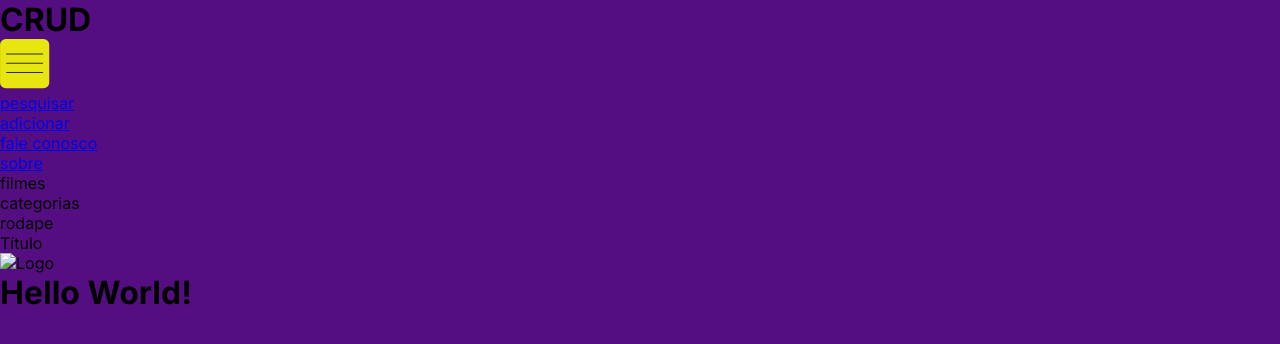
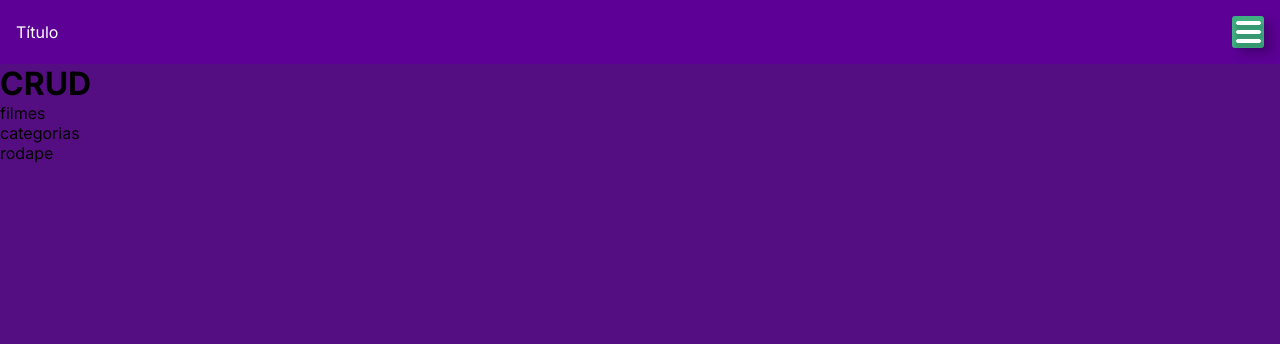
Before and after one commit to willolivers/CRUD---Filmes, a website: page view/index.html in a window 1280 px wide. Drawn offline with Linux system fonts and the light colour scheme; files whose address does not match are found by name.

Commit message:
Dropdown + Button

```diff
--- a/view/global.css
+++ b/view/global.css
@@ -1,31 +1,29 @@
+@import url("https://fonts.googleapis.com/css2?family=Inter:wght@100;200;300;400;500;600;700;800;900&display=swap");
 
-@import url('https://fonts.googleapis.com/css2?family=Inter:wght@100;200;300;400;500;600;700;800;900&display=swap');
-
-:root{
-    --color01: #550E81;
-    --color02: #550E81;
-    --color03: #F9FE04;
-    --color04: #00000079;
-    --color-text: #ffffff;
+:root {
+  --color01: #5c0096;
+  --color02: #550e81;
+  --color03: #f9fe04;
+  --color04: #00000079;
+  --color-text: #ffffff;
 }
 
-*{
-    margin: 0;
-    padding: 0;
-    box-sizing: border-box;
+* {
+  margin: 0;
+  padding: 0;
+  box-sizing: border-box;
 }
 
-body{
-    background-color: var(--color01);
-    font-family: 'Inter', sans-serif;
+body {
+  background-color: var(--color02);
+  font-family: "Inter", sans-serif;
 }
-=======
+
 @media (min-width: 402px) {
   .header {
     display: flex;
     align-items: center;
     background-color: #5c0096;
-    border-radius: 5px;
   }
   .header-left {
     flex: 1;
@@ -34,7 +32,105 @@ body{
   }
   .header-right {
     flex: 1;
-    text-align: right;
+    display: flex;
+    justify-content: flex-end;
     padding: 1rem;
   }
 }
+
+#frame {
+  display: grid;
+  place-items: center;
+  height: 2rem;
+  width: 2rem;
+  position: relative;
+  top: 30%;
+  background-color: #3faf82;
+  border-radius: 3px;
+  box-shadow: 8px 6px 10px rgb(0 0 0 / 21%);
+}
+
+.bars {
+  height: 22px;
+  width: 33px;
+  display: grid;
+  align-content: space-between;
+  justify-content: center;
+  align-items: center;
+  justify-items: center;
+}
+
+.upcross {
+  transform: rotate(45deg);
+  position: absolute;
+  top: 45%;
+  left: 14%;
+}
+
+.middlecross {
+  opacity: 0;
+}
+
+.downcross {
+  transform: rotate(135deg);
+  position: absolute;
+  top: 45%;
+  left: 14%;
+}
+
+.bar1 {
+  color: white;
+  height: 4px;
+  width: 25px;
+  border: 1px solid;
+  background-color: #fff;
+  border-radius: 3px;
+  box-shadow: 1px 4px 3px 2px rgb(0 0 0 / 13%);
+  transition: all 1s;
+}
+.bar2 {
+  color: white;
+  height: 4px;
+  width: 25px;
+  border: 1px solid;
+  background-color: #fff;
+  border-radius: 3px;
+  box-shadow: 1px 4px 3px 2px rgb(0 0 0 / 13%);
+}
+.bar3 {
+  color: white;
+  height: 4px;
+  width: 25px;
+  border: 1px solid;
+  background-color: #fff;
+  border-radius: 3px;
+  box-shadow: 1px 4px 3px 2px rgb(0 0 0 / 13%);
+  transition: all 1s;
+}
+
+.menu {
+  opacity: 0;
+  position: absolute;
+  background-color: white;
+  box-shadow: 0 4px 8px 0 rgba(0, 0, 0, 0.2);
+  border-radius: 5px;
+}
+
+.menuopen {
+  opacity: 1;
+  position: absolute;
+  background-color: white;
+  box-shadow: 0 4px 8px 0 rgba(0, 0, 0, 0.2);
+  border-radius: 5px;
+}
+
+.menu a {
+  display: block;
+  padding: 12px 16px;
+  text-decoration: none;
+  color: black;
+}
+
+.menu a:hover {
+  background-color: #f1f1f1;
+}
--- a/view/index.html
+++ b/view/index.html
@@ -7,23 +7,46 @@
     <link rel="stylesheet" href="/CRUD - Filmes/view/media.css" />
     <meta name="viewport" content="width=device-width, initial-scale=1.0" />
     <title>CRUD</title>
-    <link rel="stylesheet" href="global.css">
-    <link rel="stylesheet" href="media.css">
+    <link rel="stylesheet" href="global.css" />
+    <link rel="stylesheet" href="media.css" />
   </head>
   <body>
+    <div class="header">
+      <div class="header-left">Título</div>
+      <div class="header-right">
+        <div id="frame">
+          <a href="#" class="bars" class="menu-button">
+            <div class="bar1"></div>
+            <div class="bar2"></div>
+            <div class="bar3"></div>
+          </a>
+        </div>
+      </div>
+    </div>
 
-    <header>
-      <h1>CRUD</h1>
-      <menu>
-        <img src="svg/buttomMenu.svg" alt="">
-        <ul>
-          <li><a href="#">pesquisar</a></li>
-          <li><a href="#">adicionar</a></li>
-          <li><a href="#">fale conosco</a></li>
-          <li><a href="#">sobre</a></li>
-        </ul>
-      </menu>
-    </header>
+    <h1>CRUD</h1>
+    <div class="menu">
+      <a href="#">Pesquisar</a>
+      <a href="#">Adicionar</a>
+      <a href="#">Fale Conosco</a>
+      <a href="#">Sobre</a>
+    </div>
+    <script>
+      const upbar = document.querySelector(".bar1");
+      const middlebar = document.querySelector(".bar2");
+      const downbar = document.querySelector(".bar3");
+      const burguer = document.querySelector(".bars");
+      const menuButton = document.querySelector(".menu-button");
+      const menu = document.querySelector(".menu");
+
+      burguer.addEventListener("click", () => {
+        upbar.classList.toggle("upcross");
+        middlebar.classList.toggle("middlecross");
+        downbar.classList.toggle("downcross");
+        menu.classList.toggle("menuopen");
+      });
+    </script>
+
     <div>
       <section>filmes</section>
       <section>categorias</section>
@@ -31,12 +54,3 @@
     <footer>rodape</footer>
   </body>
 </html>
-
-    <div class="header">
-      <div class="header-left">Título</div>
-      <div class="header-right"><img src="logo.png" alt="Logo" /></div>
-    </div>
-
-    <h1 id="teste">Hello World!</h1>
-  </body>
-</html>
--- a/view/media.css
+++ /dev/null
@@ -1,3 +0,0 @@
-@media (min-width: 600px) {
-
-}
```
